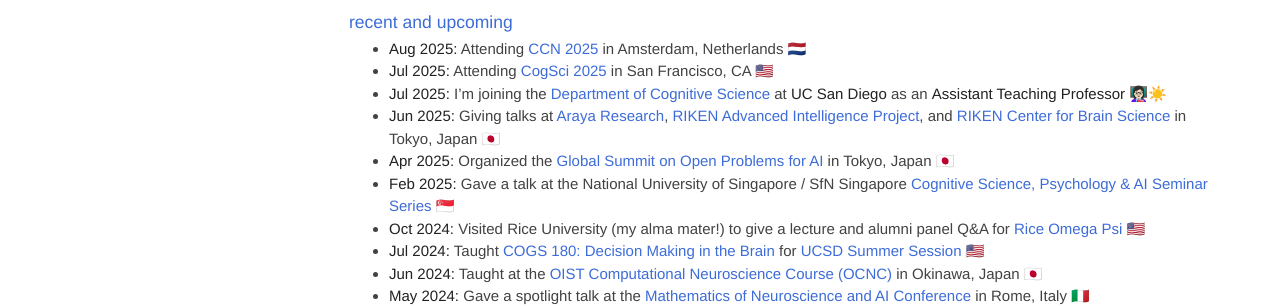
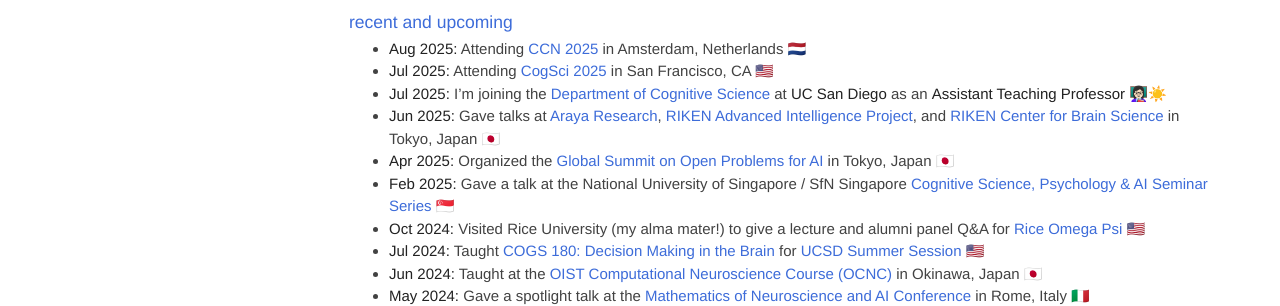
Before and after one commit to lucylai96/lucylai96.github.io, a Jekyll site: the page built from index.md, in a window 1280 px wide and 981 px high. Shown: the part 563-869 px from the top of the window. Built offline with Jekyll 4.4.1, drawn with Linux system fonts in a browser that asks for light colours; our own code applies the rules of GitHub Pages for plain Markdown files.

Commit message:
Update index.md

```diff
--- a/index.md
+++ b/index.md
@@ -21,7 +21,7 @@
 * **Aug 2025:** Attending [CCN 2025](https://2025.ccneuro.org/) in Amsterdam, Netherlands 🇳🇱
 * **Jul 2025:** Attending [CogSci 2025](https://cognitivesciencesociety.org/cogsci-2025/) in San Francisco, CA 🇺🇸
 * **Jul 2025:** I'm joining the **[Department of Cognitive Science](https://cogsci.ucsd.edu/)** at **UC San Diego** as an **Assistant Teaching Professor** 👩🏻‍🏫☀️
-* **Jun 2025:** Giving talks at [Araya Research](https://research.araya.org/), [RIKEN Advanced Intelligence Project](https://www.riken.jp/en/research/labs/aip/), and [RIKEN Center for Brain Science](https://cbs.riken.jp/en/) in Tokyo, Japan 🇯🇵
+* **Jun 2025:** Gave talks at [Araya Research](https://research.araya.org/), [RIKEN Advanced Intelligence Project](https://www.riken.jp/en/research/labs/aip/), and [RIKEN Center for Brain Science](https://cbs.riken.jp/en/) in Tokyo, Japan 🇯🇵
 * **Apr 2025:** Organized the [Global Summit on Open Problems for AI](https://www.algopreneurship.ai/) in Tokyo, Japan 🇯🇵
 * **Feb 2025:** Gave a talk at the National University of Singapore / SfN Singapore [Cognitive Science, Psychology & AI Seminar Series](https://sfn.sg/cognitive-science-psychology-ai-seminar-series-3/) 🇸🇬
 * **Oct 2024:** Visited Rice University (my alma mater!) to give a lecture and alumni panel Q&A for [Rice Omega Psi](https://www.instagram.com/riceomegapsi/) 🇺🇸
```
